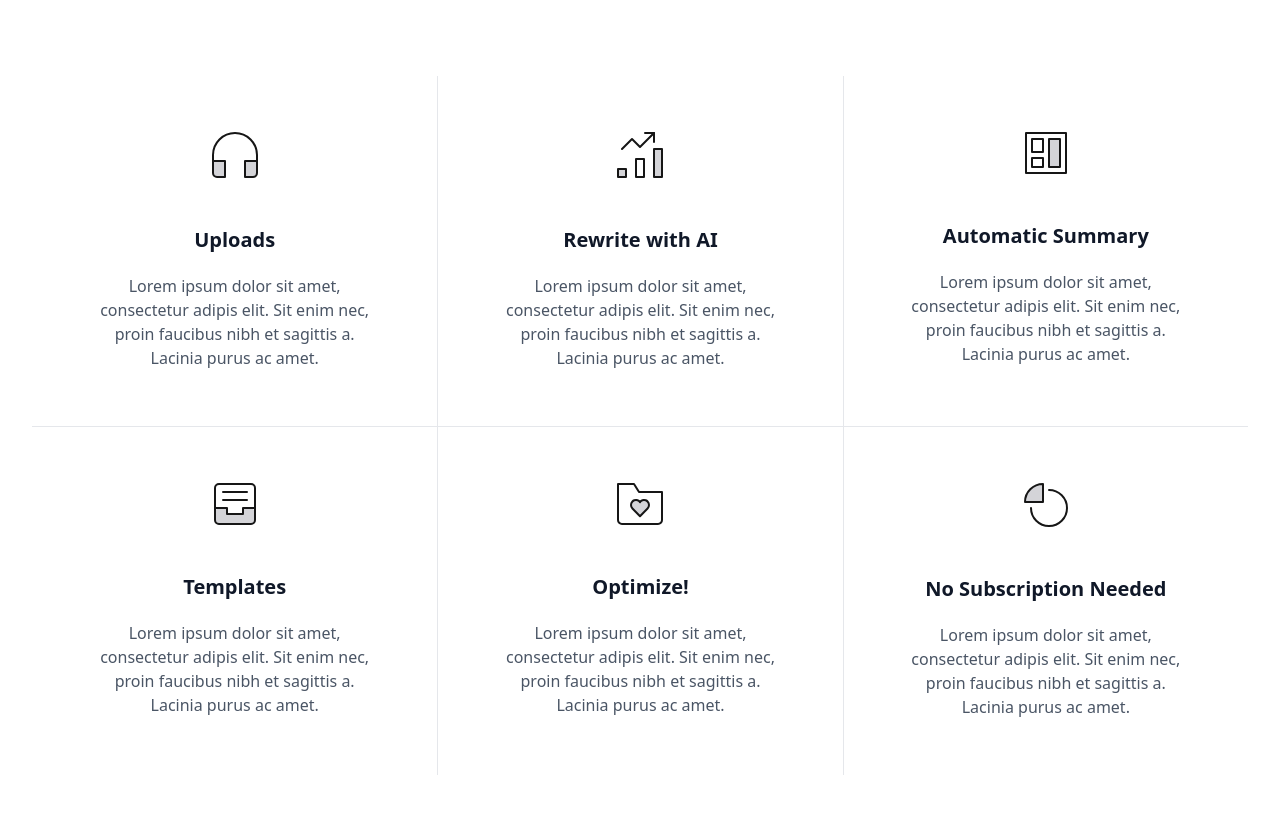
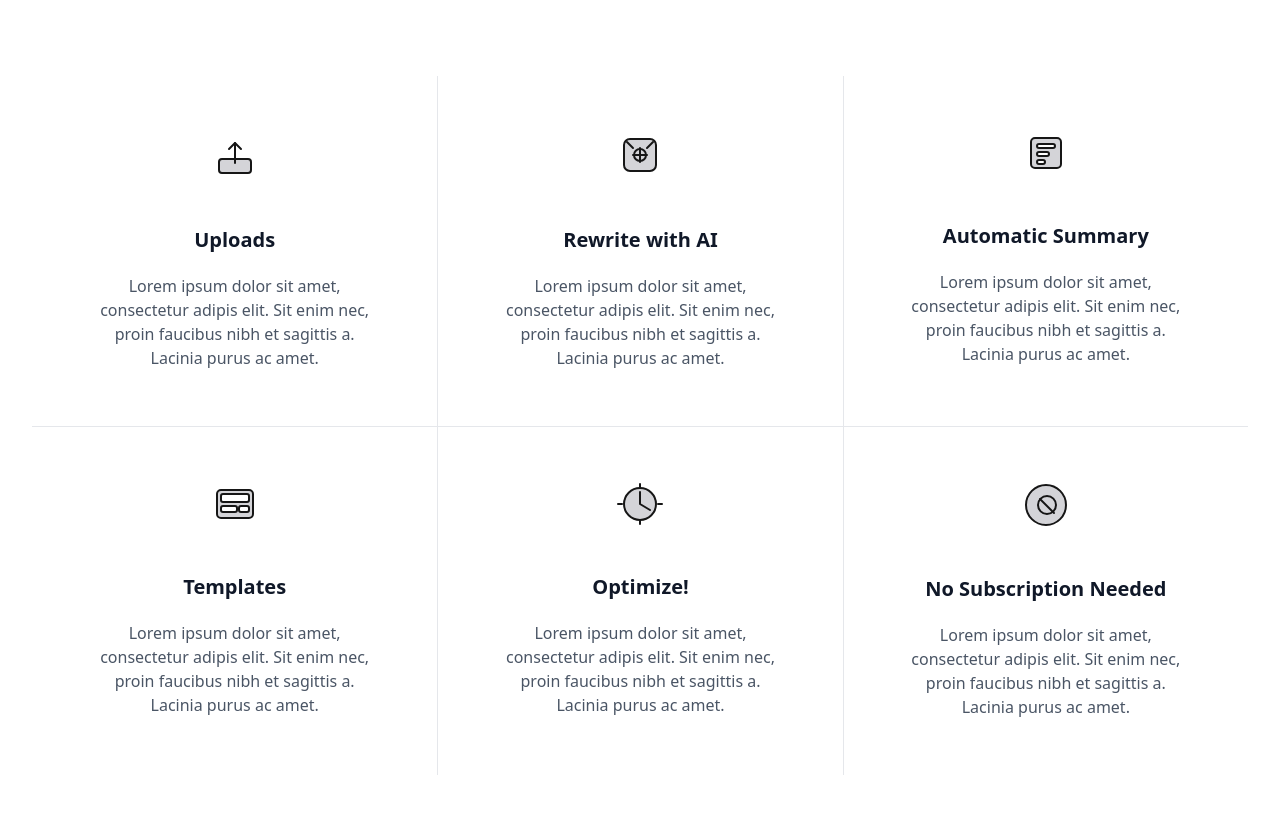
Before and after one commit to sketchdev/jobsprk_site, a website: page index.html in a window 1280 px wide. Shown: the part 1480-2294 px from the top of the page. Drawn offline with nearby package versions, Linux system fonts and the light colour scheme.

Commit message:
Add Uploads, AI Rewrite, Summary, Templates, Optimize,   and No Subscription Needed Sections to index.html

```diff
--- a/index.html
+++ b/index.html
@@ -286,7 +286,9 @@
       <div
         class="mt-10 grid grid-cols-1 gap-y-12 text-center sm:mt-16 sm:grid-cols-2 sm:gap-x-12 md:grid-cols-3 md:gap-0 xl:mt-24"
       >
+        <!-- Uploads -->
         <div class="md:p-8 lg:p-14">
+          <!-- upload icon -->
           <svg
             class="mx-auto"
             width="46"
@@ -295,29 +297,26 @@
             fill="none"
             xmlns="http://www.w3.org/2000/svg"
           >
-            <path
-              d="M45 29V23C45 10.85 35.15 1 23 1C10.85 1 1 10.85 1 23V29"
-              stroke="#161616"
-              stroke-width="2"
-              stroke-miterlimit="10"
-              stroke-linecap="round"
-              stroke-linejoin="round"
-            />
-            <path
-              d="M13 29H1V41C1 43.209 2.791 45 5 45H13V29Z"
+            <rect
+              x="7"
+              y="27"
+              width="32"
+              height="14"
+              rx="3"
               fill="#D4D4D8"
               stroke="#161616"
               stroke-width="2"
-              stroke-miterlimit="10"
-              stroke-linecap="round"
-              stroke-linejoin="round"
             />
             <path
-              d="M45 29H33V45H41C43.209 45 45 43.209 45 41V29Z"
-              fill="#D4D4D8"
+              d="M23 31V11"
               stroke="#161616"
               stroke-width="2"
-              stroke-miterlimit="10"
+              stroke-linecap="round"
+            />
+            <path
+              d="M17 17L23 11L29 17"
+              stroke="#161616"
+              stroke-width="2"
               stroke-linecap="round"
               stroke-linejoin="round"
             />
@@ -329,7 +328,9 @@
           </p>
         </div>
 
+        <!-- Rewrite with AI -->
         <div class="md:border-l md:border-gray-200 md:p-8 lg:p-14">
+          <!-- ai rewrite icon -->
           <svg
             class="mx-auto"
             width="46"
@@ -338,47 +339,46 @@
             fill="none"
             xmlns="http://www.w3.org/2000/svg"
           >
-            <path
-              d="M27 27H19V45H27V27Z"
-              stroke="#161616"
-              stroke-width="2"
-              stroke-miterlimit="10"
-              stroke-linecap="round"
-              stroke-linejoin="round"
-            />
-            <path
-              d="M9 37H1V45H9V37Z"
+            <rect
+              x="7"
+              y="7"
+              width="32"
+              height="32"
+              rx="6"
               fill="#D4D4D8"
               stroke="#161616"
               stroke-width="2"
-              stroke-miterlimit="10"
-              stroke-linecap="round"
-              stroke-linejoin="round"
             />
             <path
-              d="M45 17H37V45H45V17Z"
-              fill="#D4D4D8"
+              d="M16 23H30"
               stroke="#161616"
               stroke-width="2"
-              stroke-miterlimit="10"
               stroke-linecap="round"
-              stroke-linejoin="round"
             />
             <path
-              d="M5 17L15 7L23 15L37 1"
+              d="M23 16V30"
               stroke="#161616"
               stroke-width="2"
-              stroke-miterlimit="10"
               stroke-linecap="round"
-              stroke-linejoin="round"
+            />
+            <circle
+              cx="23"
+              cy="23"
+              r="6"
+              stroke="#161616"
+              stroke-width="2"
             />
             <path
-              d="M28 1H37V10"
+              d="M30 16L36 10"
               stroke="#161616"
               stroke-width="2"
-              stroke-miterlimit="10"
               stroke-linecap="round"
-              stroke-linejoin="round"
+            />
+            <path
+              d="M16 16L10 10"
+              stroke="#161616"
+              stroke-width="2"
+              stroke-linecap="round"
             />
           </svg>
           <h3 class="font-pj mt-12 text-xl font-bold text-gray-900">Rewrite with AI</h3>
@@ -388,7 +388,9 @@
           </p>
         </div>
 
+        <!-- Automatic Summary -->
         <div class="md:border-l md:border-gray-200 md:p-8 lg:p-14">
+          <!-- summary/document icon -->
           <svg
             class="mx-auto"
             width="42"
@@ -397,38 +399,45 @@
             fill="none"
             xmlns="http://www.w3.org/2000/svg"
           >
-            <path
-              d="M41 1H1V41H41V1Z"
-              stroke="#161616"
-              stroke-width="2"
-              stroke-miterlimit="10"
-              stroke-linecap="round"
-              stroke-linejoin="round"
-            />
-            <path
-              d="M18 7H7V20H18V7Z"
-              stroke="#161616"
-              stroke-width="2"
-              stroke-miterlimit="10"
-              stroke-linecap="round"
-              stroke-linejoin="round"
-            />
-            <path
-              d="M18 26H7V35H18V26Z"
-              stroke="#161616"
-              stroke-width="2"
-              stroke-miterlimit="10"
-              stroke-linecap="round"
-              stroke-linejoin="round"
-            />
-            <path
-              d="M35 7H24V35H35V7Z"
+            <rect
+              x="6"
+              y="6"
+              width="30"
+              height="30"
+              rx="4"
               fill="#D4D4D8"
               stroke="#161616"
               stroke-width="2"
-              stroke-miterlimit="10"
-              stroke-linecap="round"
-              stroke-linejoin="round"
+            />
+            <rect
+              x="12"
+              y="12"
+              width="18"
+              height="4"
+              rx="2"
+              fill="white"
+              stroke="#161616"
+              stroke-width="2"
+            />
+            <rect
+              x="12"
+              y="20"
+              width="12"
+              height="4"
+              rx="2"
+              fill="white"
+              stroke="#161616"
+              stroke-width="2"
+            />
+            <rect
+              x="12"
+              y="28"
+              width="8"
+              height="4"
+              rx="2"
+              fill="white"
+              stroke="#161616"
+              stroke-width="2"
             />
           </svg>
           <h3 class="font-pj mt-12 text-xl font-bold text-gray-900">Automatic Summary</h3>
@@ -438,7 +447,9 @@
           </p>
         </div>
 
+        <!-- Templates -->
         <div class="md:border-t md:border-gray-200 md:p-8 lg:p-14">
+          <!-- templates icon -->
           <svg
             class="mx-auto"
             width="42"
@@ -447,41 +458,45 @@
             fill="none"
             xmlns="http://www.w3.org/2000/svg"
           >
-            <path
-              d="M9.66667 25H6C3.23858 25 1 27.2386 1 30V37C1 39.7614 3.23858 42 6 42H36C38.7614 42 41 39.7614 41 37V30C41 27.2386 38.7614 25 36 25H31.8333C30.2685 25 29 26.2685 29 27.8333C29 29.3981 27.7315 30.6667 26.1667 30.6667H15.3333C13.7685 30.6667 12.5 29.3981 12.5 27.8333C12.5 26.2685 11.2315 25 9.66667 25Z"
+            <rect
+              x="3"
+              y="7"
+              width="36"
+              height="28"
+              rx="4"
               fill="#D4D4D8"
-            />
-            <path
-              d="M9 9H33"
               stroke="#161616"
               stroke-width="2"
-              stroke-miterlimit="10"
-              stroke-linecap="round"
-              stroke-linejoin="round"
             />
-            <path
-              d="M9 17H33"
+            <rect
+              x="7"
+              y="11"
+              width="28"
+              height="8"
+              rx="2"
+              fill="white"
               stroke="#161616"
               stroke-width="2"
-              stroke-miterlimit="10"
-              stroke-linecap="round"
-              stroke-linejoin="round"
             />
-            <path
-              d="M1 25H13V31H29V25H41"
+            <rect
+              x="7"
+              y="23"
+              width="16"
+              height="6"
+              rx="2"
+              fill="white"
               stroke="#161616"
               stroke-width="2"
-              stroke-miterlimit="10"
-              stroke-linecap="round"
-              stroke-linejoin="round"
             />
-            <path
-              d="M37 1H5C2.79086 1 1 2.79086 1 5V37C1 39.2091 2.79086 41 5 41H37C39.2091 41 41 39.2091 41 37V5C41 2.79086 39.2091 1 37 1Z"
+            <rect
+              x="25"
+              y="23"
+              width="10"
+              height="6"
+              rx="2"
+              fill="white"
               stroke="#161616"
               stroke-width="2"
-              stroke-miterlimit="10"
-              stroke-linecap="round"
-              stroke-linejoin="round"
             />
           </svg>
           <h3 class="font-pj mt-12 text-xl font-bold text-gray-900">Templates</h3>
@@ -491,7 +506,9 @@
           </p>
         </div>
 
+        <!-- Optimize! -->
         <div class="md:border-l md:border-t md:border-gray-200 md:p-8 lg:p-14">
+          <!-- optimize icon -->
           <svg
             class="mx-auto"
             width="46"
@@ -500,22 +517,44 @@
             fill="none"
             xmlns="http://www.w3.org/2000/svg"
           >
-            <path
-              d="M30.562 18.4609C30.0511 17.9392 29.4292 17.5392 28.7426 17.2907C28.0559 17.0422 27.3221 16.9516 26.5956 17.0256C25.8692 17.0996 25.1687 17.3362 24.5462 17.718C23.9237 18.0998 23.3952 18.6169 23 19.2309C22.6049 18.6167 22.0764 18.0995 21.4539 17.7176C20.8315 17.3357 20.1309 17.099 19.4044 17.025C18.6779 16.951 17.944 17.0417 17.2573 17.2903C16.5706 17.5389 15.9488 17.939 15.438 18.4609C14.5163 19.4035 14.0002 20.6695 14.0002 21.9879C14.0002 23.3063 14.5163 24.5722 15.438 25.5149L23 33.1999L30.564 25.5159C31.485 24.5726 32.0004 23.3064 32 21.988C31.9997 20.6696 31.4835 19.4037 30.562 18.4609Z"
+            <circle
+              cx="23"
+              cy="21"
+              r="16"
               fill="#D4D4D8"
               stroke="#161616"
               stroke-width="2"
-              stroke-miterlimit="10"
+            />
+            <path
+              d="M23 9V21L33 27"
+              stroke="#161616"
+              stroke-width="2"
               stroke-linecap="round"
               stroke-linejoin="round"
             />
             <path
-              d="M41 41H5C3.93913 41 2.92172 40.5786 2.17157 39.8284C1.42143 39.0783 1 38.0609 1 37V1H17L22 9H45V37C45 38.0609 44.5786 39.0783 43.8284 39.8284C43.0783 40.5786 42.0609 41 41 41Z"
+              d="M23 1V5"
               stroke="#161616"
               stroke-width="2"
-              stroke-miterlimit="10"
               stroke-linecap="round"
-              stroke-linejoin="round"
+            />
+            <path
+              d="M23 37V41"
+              stroke="#161616"
+              stroke-width="2"
+              stroke-linecap="round"
+            />
+            <path
+              d="M41 21H45"
+              stroke="#161616"
+              stroke-width="2"
+              stroke-linecap="round"
+            />
+            <path
+              d="M1 21H5"
+              stroke="#161616"
+              stroke-width="2"
+              stroke-linecap="round"
             />
           </svg>
           <h3 class="font-pj mt-12 text-xl font-bold text-gray-900">Optimize!</h3>
@@ -525,7 +564,9 @@
           </p>
         </div>
 
+        <!-- No Subscription Needed -->
         <div class="md:border-l md:border-t md:border-gray-200 md:p-8 lg:p-14">
+          <!-- no subscription icon -->
           <svg
             class="mx-auto"
             width="44"
@@ -534,22 +575,24 @@
             fill="none"
             xmlns="http://www.w3.org/2000/svg"
           >
-            <path
-              d="M25 7C34.941 7 43 15.059 43 25C43 34.941 34.941 43 25 43C15.059 43 7 34.941 7 25"
-              stroke="#161616"
-              stroke-width="2"
-              stroke-miterlimit="10"
-              stroke-linecap="round"
-              stroke-linejoin="round"
-            />
-            <path
-              d="M19 1C9.059 1 1 9.059 1 19H19V1Z"
+            <circle
+              cx="22"
+              cy="22"
+              r="20"
               fill="#D4D4D8"
               stroke="#161616"
               stroke-width="2"
-              stroke-miterlimit="10"
+            />
+            <path
+              d="M14 22C14 17.0294 18.0294 13 23 13C27.9706 13 32 17.0294 32 22C32 26.9706 27.9706 31 23 31C18.0294 31 14 26.9706 14 22Z"
+              stroke="#161616"
+              stroke-width="2"
+            />
+            <path
+              d="M16 16L30 30"
+              stroke="#161616"
+              stroke-width="2"
               stroke-linecap="round"
-              stroke-linejoin="round"
             />
           </svg>
           <h3 class="font-pj mt-12 text-xl font-bold text-gray-900">No Subscription Needed</h3>
```
